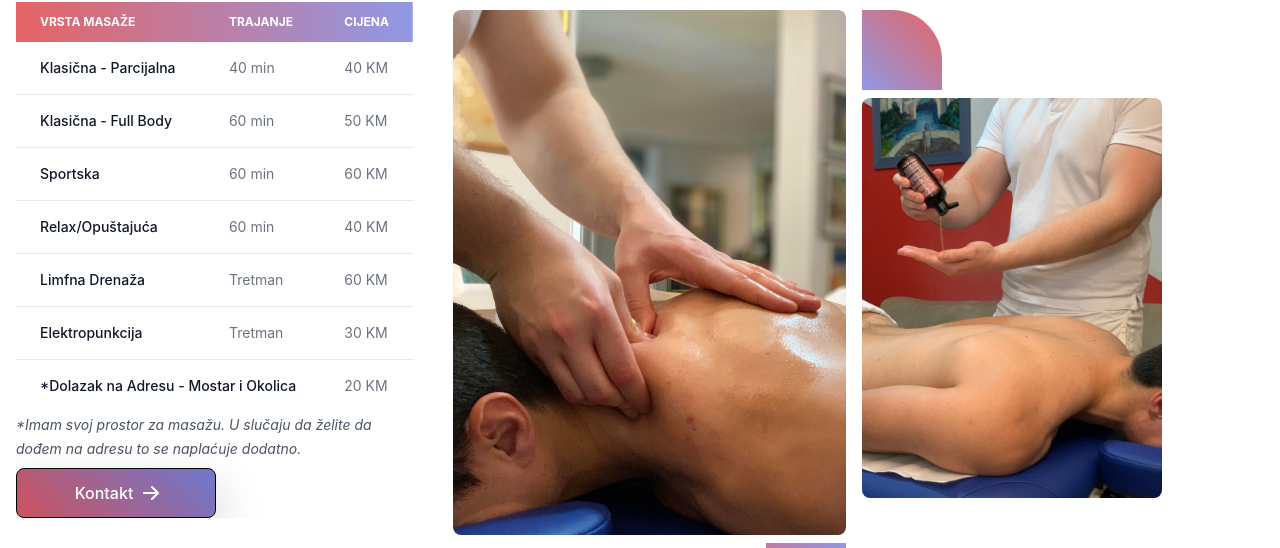
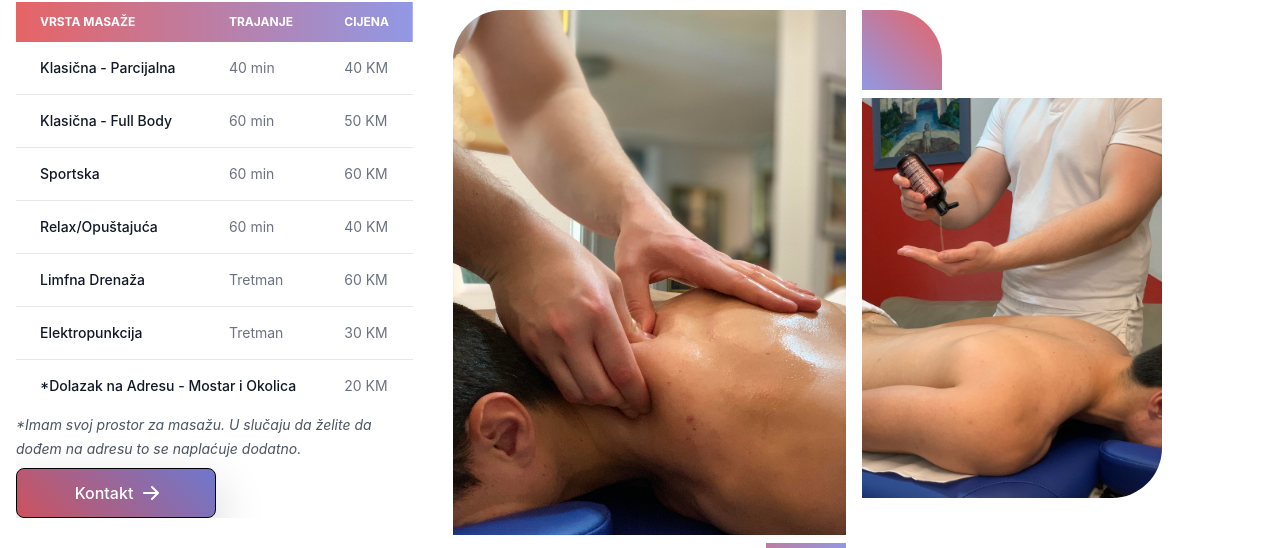
Before and after one commit to maverickcro/masazamostar, a Next.js app: page /components/Cjenik in a window 1280 px wide. Shown: the part 130-678 px from the top of the page. Built offline with nearby package versions, Linux system fonts and the light colour scheme.

Commit message:
image borders styled

```diff
--- a/pages/components/SkupSlika.tsx
+++ b/pages/components/SkupSlika.tsx
@@ -14,7 +14,7 @@ export default function SkupSlika() {
             alt="Counseling Session"
             width={300}
             height={400}
-            className="rounded-lg"
+            className="rounded-tl-[50px]"
             style={{ objectFit: "cover", width: "100%" }}
           />
           <div className="w-20 h-20 mt-2 bg-gradient-to-tr from-[#e66465] to-[#9198e5] rounded-bl-[50px]"></div>
@@ -31,7 +31,7 @@ export default function SkupSlika() {
             alt="Professional Advice"
             width={300}
             height={400}
-            className="rounded-lg"
+            className="rounded-br-[50px]"
             style={{ objectFit: "cover" }}
           />
         </div>
```
